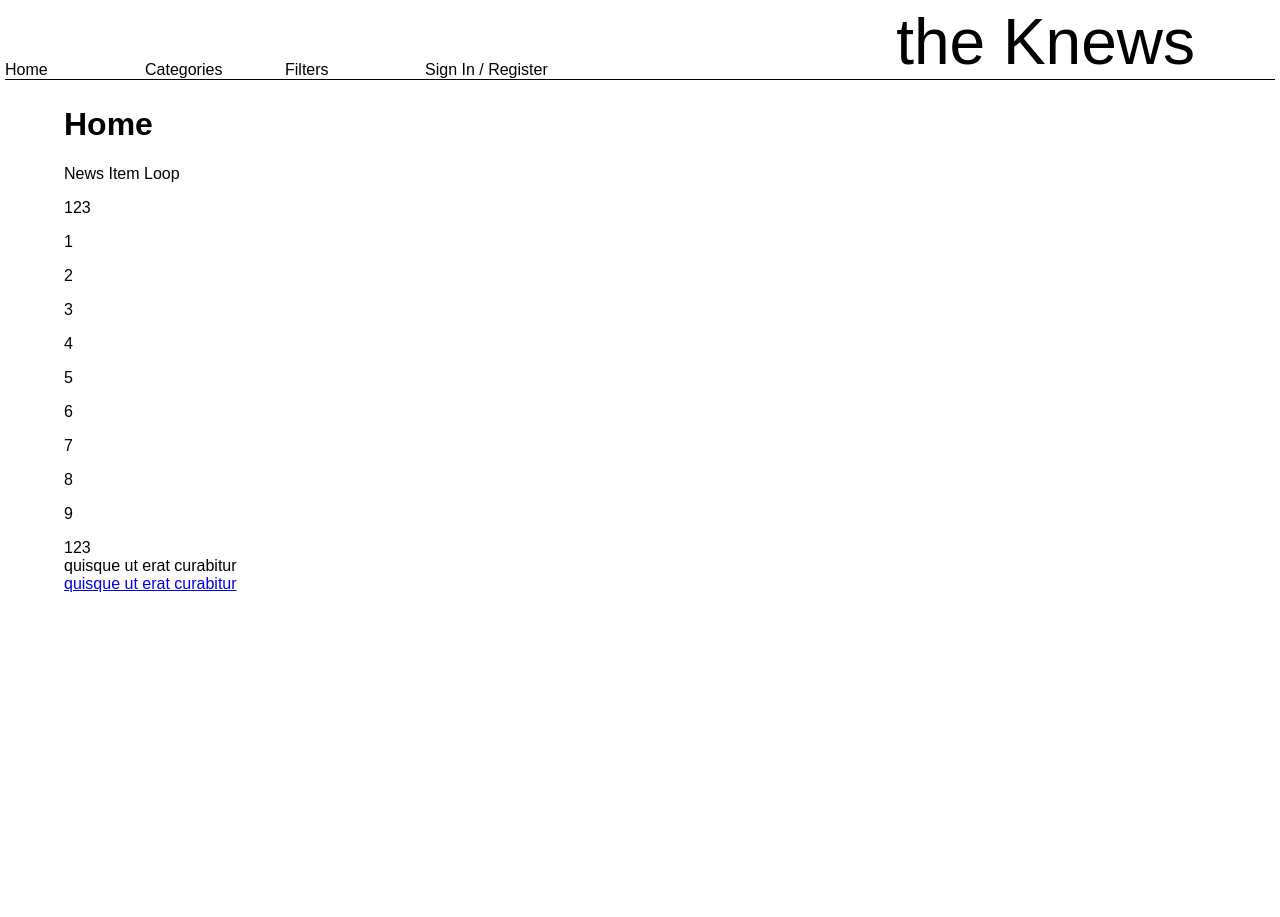
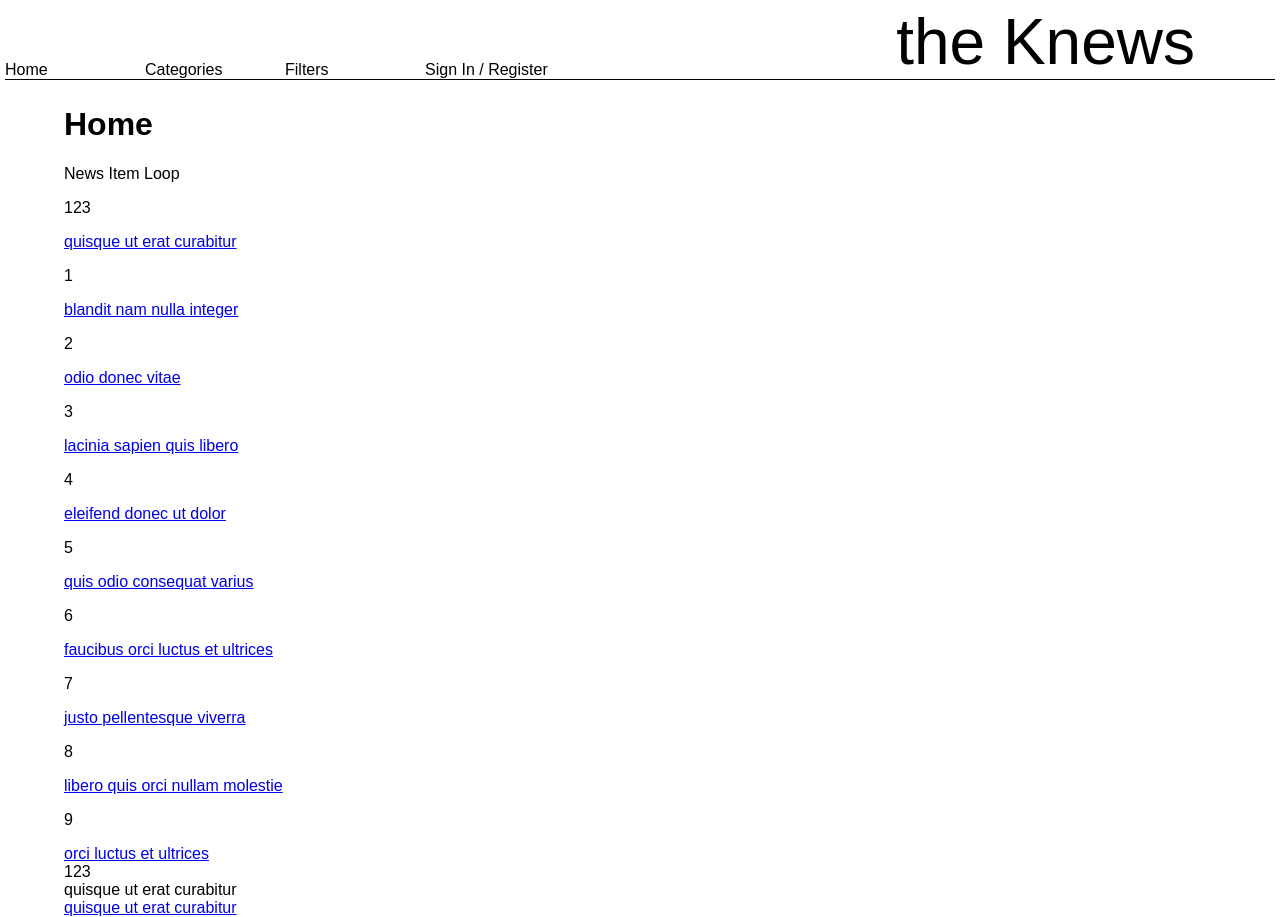
Before and after one commit to xScottishKrissx/react-project-3, a React (Create React App) app in the folder react-project-3/: page / in a window 1280 px wide. Before the commit the page ends 800 px from the top, so only its background shows below. Built offline with nearby package versions, Linux system fonts and the light colour scheme.

Commit message:
Slightly more developed version

```diff
--- a/react-project-3/src/home-page/news-item-loop/news-item-loop.js
+++ b/react-project-3/src/home-page/news-item-loop/news-item-loop.js
@@ -55,6 +55,19 @@ const NewMap = () => {
                 // <UniqueNewsItem id={value.id} key={key} />
                 <div className='test-1'>
                     <p>{value.id}</p>
+                    <Link
+                className="news-item-link"
+
+                to={{
+                    pathname: '/news-item/' + value.id,
+                    // pathname: '/news-item/:id',
+                }}>
+
+            <div className="">
+                <span>{value.title}</span>
+            </div>
+
+            </Link>
                 </div>
         );
   })
--- a/react-project-3/src/news-item/news-item.js
+++ b/react-project-3/src/news-item/news-item.js
@@ -35,7 +35,7 @@ import DummyData from '../home-page/dummy-data.js';
 //     )
 // }
 
-
+const dummyNews = DummyData;
 class NewsItem1 extends React.Component{
 
 
@@ -43,7 +43,7 @@ class NewsItem1 extends React.Component{
 
     render(){
 
-        const dummyNews = DummyData;
+
         // const a = [];
 
 
@@ -136,13 +136,40 @@ class NewsItem1 extends React.Component{
         )
     }
 }
+
+
 // This is a bit of a copy and paste job but I understand what's going on what i've been doing wrong.
-export const NewsItem = ({match}) =>(
+export const NewsItem = ({match}) =>{
+    const identifier = match.params.id;
+    console.log(identifier);
+
+    const found = dummyNews.find(function(element) {
+        if(element.id == identifier){
+            // return element.id === value;
+            console.log(true);
+        }else{
+            console.log(false);
+        }
+
+    });
+    console.log(found)
+
+    function isId(id){
+        return id.id == identifier;
+    }
+    console.log(dummyNews.find(isId));
+    const myThing =  dummyNews.find(isId);
+
+
+ return(
     <div className=''>
     <p><Link to='/home'> ...back </Link></p>
         <p>{match.params.id}</p>
+        <p>{myThing.id}</p>
+
+        <p>{myThing.title}</p>
     </div>
-);
+)};
 
 
 export default NewsItem;
```
